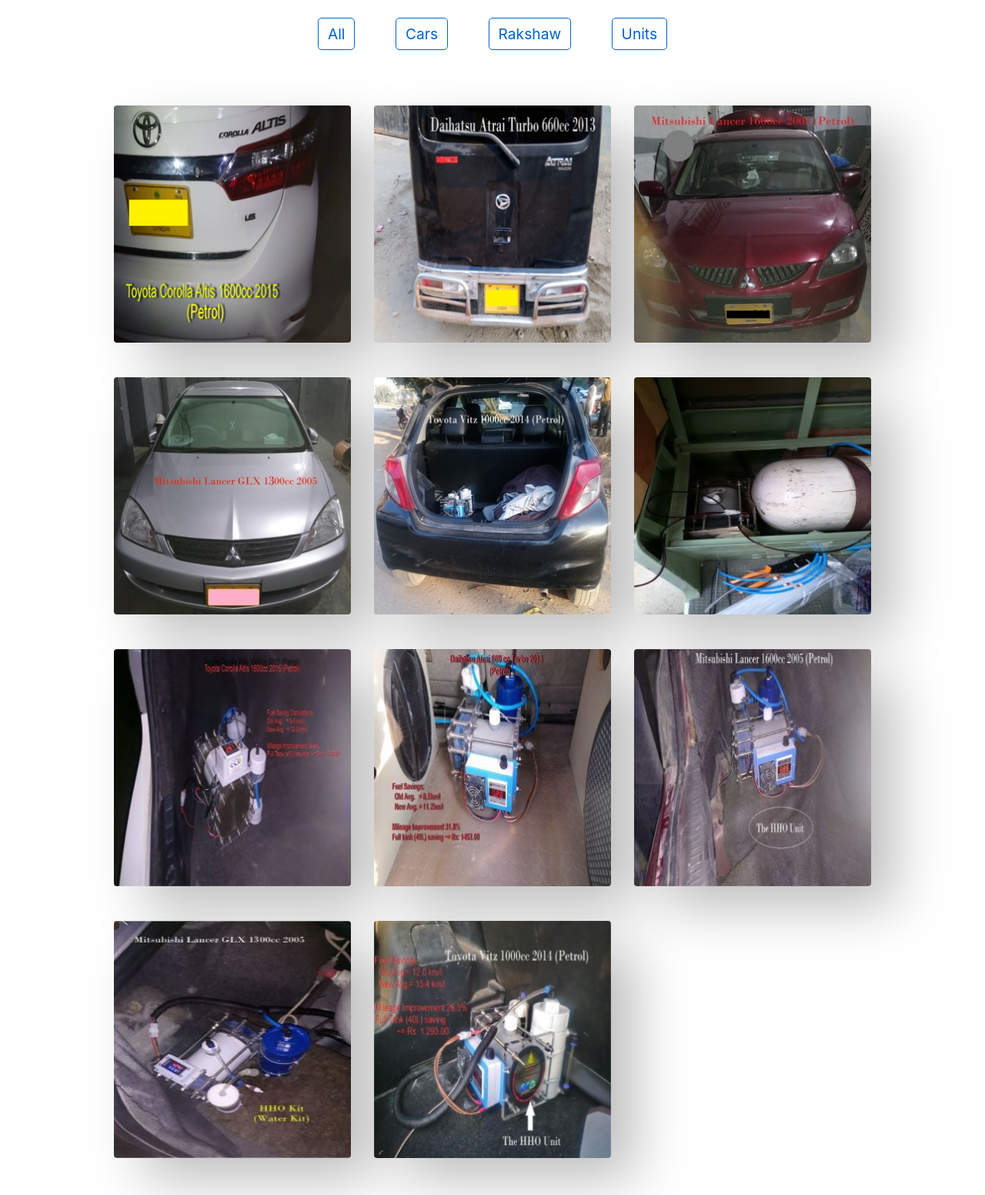
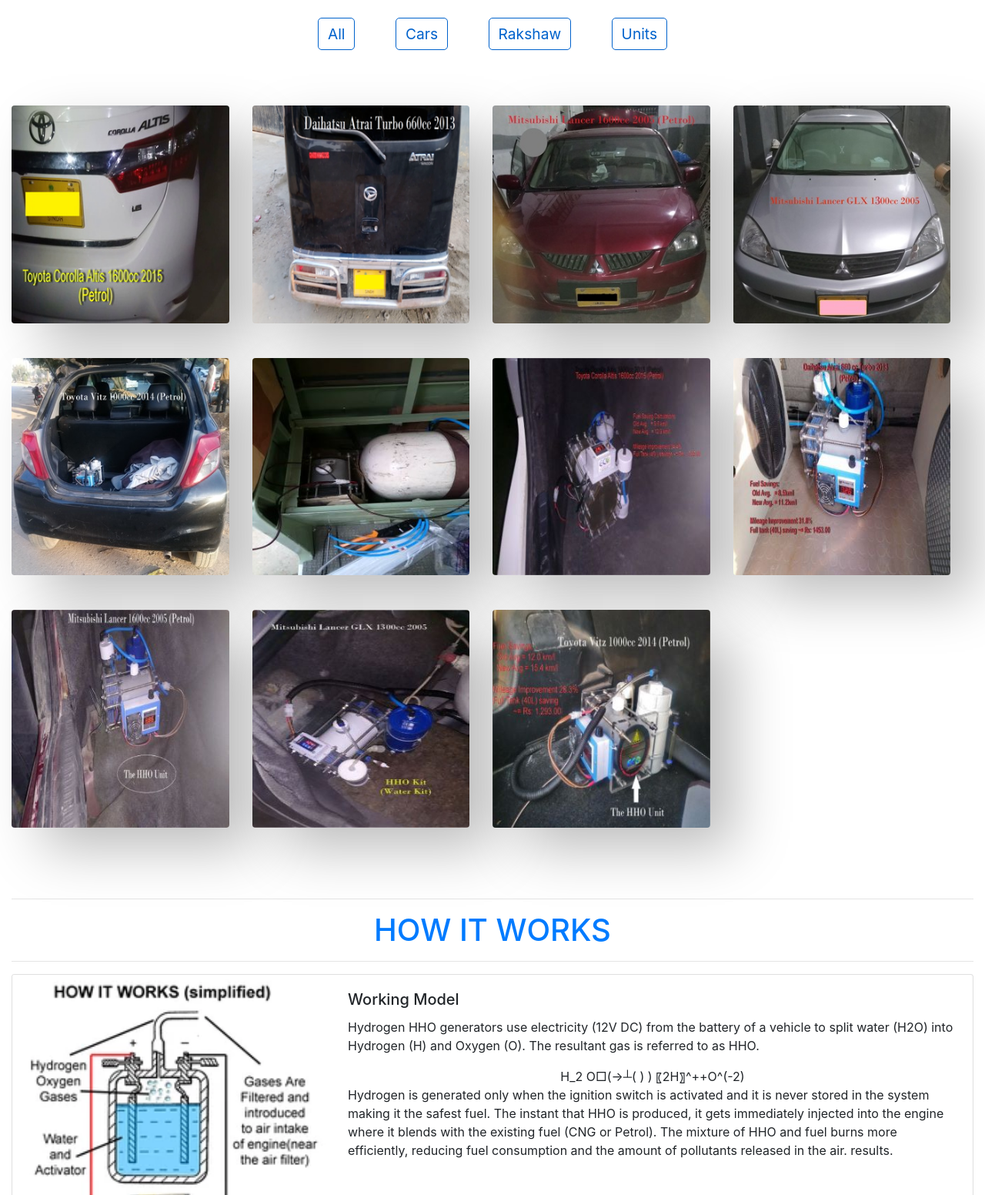
Before and after one commit to Hasnainkhankqs/ecofuel, a website: page index.html in a window 1280 px wide. Shown: the part 900-2452 px from the top of the page at 77% size. Drawn offline with nearby package versions, Linux system fonts and the light colour scheme.

Commit message:
alhamdulillha fixed galary small size problem on small devices and reduced navigation bar height

```diff
--- a/index.html
+++ b/index.html
@@ -42,13 +42,25 @@
     <nav class="navbar navbar-expand-lg fixed-top bg-white   navbar-light" id="navbar">
       <div id="brand_info">
 
+        <!--  -->
+        <!-- contact info start -->
+
+        <!-- contact info end -->
+
+      </div>
+      <!-- website logo started -->
       <a class="navbar-brand" href="index.html">
 
         <img src="src/img/logo/ECO_LOGO_small.jpg" width="120" alt="eco fuel" class="img-fluid logo_img">
 
       </a>
-        <!-- contact info start -->
-        <b class="text-danger" id="contact_info">
+      <!-- website logo ended -->
+      <button class="navbar-toggler " type="button" data-toggle="collapse" data-target="#navbarSupportedContent"
+        aria-controls="navbarSupportedContent" aria-expanded="false" aria-label="Toggle navigation">
+        <span class="navbar-toggler-icon "></span>
+      </button>
+    <!-- contact number started -->
+      <b class="text-danger mb-3" id="contact_info">
         <span>0308-2125537 |</span>
         <span>0345-2252131</span>
         <span>
@@ -69,12 +81,7 @@
           </svg>
         </span>
       </b>
-        <!-- contact info end -->
-      </div>
-      <button class="navbar-toggler " type="button" data-toggle="collapse" data-target="#navbarSupportedContent"
-        aria-controls="navbarSupportedContent" aria-expanded="false" aria-label="Toggle navigation">
-        <span class="navbar-toggler-icon "></span>
-      </button>
+      <!-- contact number ended -->
       <div class="collapse navbar-collapse" id="navbarSupportedContent">
         <ul class="navbar-nav ml-auto">
 
@@ -188,48 +195,48 @@
       </div>
 
 
-      <div class="container">
-        <div class="row m-5 text-center ">
+      <div class="container-fluid">
+        <div class="row  text-center">
 
-          <div class="gallery_product col-lg-4  text-center col-md-6 col-sm-12 col-xs-12 filter  car-filter">
+          <div class="gallery_product col-lg-3  text-center col-md-4 col-sm-6 col-xs-12 filter  car-filter">
             <img src="src\img\gallary\resized_cars\Altis 1.6 01.jpg" class="img-fluid rounded">
           </div>
-          <div class="gallery_product col-lg-4  text-center col-md-6 col-sm-12 col-xs-12 filter car-filter">
+           <div class="gallery_product col-lg-3   col-md-4 col-sm-6 col-xs-12 filter car-filter">
             <img src="src\img\gallary\resized_cars\Daihatsu Atrai image 01.png" class="img-fluid rounded">
           </div>
 
-          <div class="gallery_product col-lg-4  text-center col-md-6 col-sm-12 col-xs-12 filter car-filter">
+          <div class="gallery_product col-lg-3   col-md-4 col-sm-6 col-xs-12 filter car-filter">
             <img src="src\img\gallary\resized_cars\Lancer 1.6 01.jpg" class="img-fluid rounded">
           </div>
-          <div class="gallery_product col-lg-4  text-center col-md-6 col-sm-12 col-xs-12 filter car-filter">
+          <div class="gallery_product col-lg-3   col-md-4 col-sm-6 col-xs-12 filter car-filter">
             <img src="src\img\gallary\resized_cars\Mitsubishi Lancer GLX 1600cc 2005 Image 01.jpg" class="img-fluid rounded">
           </div>
-          <div class="gallery_product col-lg-4  text-center col-md-6 col-sm-12 col-xs-12 filter car-filter">
+          <div class="gallery_product col-lg-3   col-md-4 col-sm-6 col-xs-12 filter car-filter">
             <img src="src\img\gallary\resized_cars\Vitz 2014 02.jpg" class="img-fluid rounded">
           </div>
 
-          <div class="gallery_product col-lg-4  text-center col-md-6 col-sm-12 col-xs-12 filter rakshaw-filter">
+          <div class="gallery_product col-lg-3   col-md-4 col-sm-6 col-xs-12 filter rakshaw-filter">
             <img src="src\img\gallary\resized_rakshaw\DSC_0199.jpg" class="img-fluid rounded">
           </div>
 
 
-          <div class="gallery_product col-lg-4  text-center col-md-6 col-sm-12 col-xs-12 filter unit-filter">
+          <div class="gallery_product col-lg-3   col-md-4 col-sm-6 col-xs-12 filter unit-filter">
             <img src="src\img\gallary\resized_units\Altis 1.6 02.jpg" class="img-fluid rounded">
           </div>
 
-          <div class="gallery_product col-lg-4  text-center col-md-6 col-sm-12 col-xs-12 filter unit-filter">
+          <div class="gallery_product col-lg-3   col-md-4 col-sm-6 col-xs-12 filter unit-filter">
             <img src="src\img\gallary\resized_units\Daihatsu Atrai image 02.jpg" class="img-fluid rounded">
           </div>
 
-          <div class="gallery_product col-lg-4  text-center col-md-6 col-sm-12 col-xs-12 filter unit-filter">
+          <div class="gallery_product col-lg-3   col-md-4 col-sm-6 col-xs-12 filter unit-filter">
             <img src="src\img\gallary\resized_units\Lancer 1.6 04.jpg" class="img-fluid rounded">
           </div>
 
-          <div class="gallery_product col-lg-4  text-center col-md-6 col-sm-12 col-xs-12 filter unit-filter">
+          <div class="gallery_product col-lg-3   col-md-4 col-sm-6 col-xs-12 filter unit-filter">
             <img src="src\img\gallary\resized_units\Mitsubishi Lancer GLX 1600cc 2005 Image 05.jpg" class="img-fluid rounded">
           </div>
 
-          <div class="gallery_product col-lg-4  text-center col-md-6 col-sm-12 col-xs-12 filter unit-filter">
+          <div class="gallery_product col-lg-3   col-md-4 col-sm-6 col-xs-12 filter unit-filter">
             <img src="src\img\gallary\resized_units\Vitz 2014 03.jpg" class="img-fluid rounded">
           </div>
         </div>
--- a/src/css/custom.scss
+++ b/src/css/custom.scss
@@ -151,11 +151,7 @@
 
 }
 
-// .port-image
-// {
-//     width: 50%;
 
-// }
 
     .gallery_product img
     {
@@ -171,7 +167,15 @@
     }
 }
 
+#galary {
+    .container-fluid{
+        padding:0px !important;
+        .row{
+            width: 100%;
+        }
 
+    }
+}
 //  galary ended
 
 
```
Also changed, not shown: src/css/custom.css, 1 other file. Lines whose indentation alone changed are shown as unchanged.
